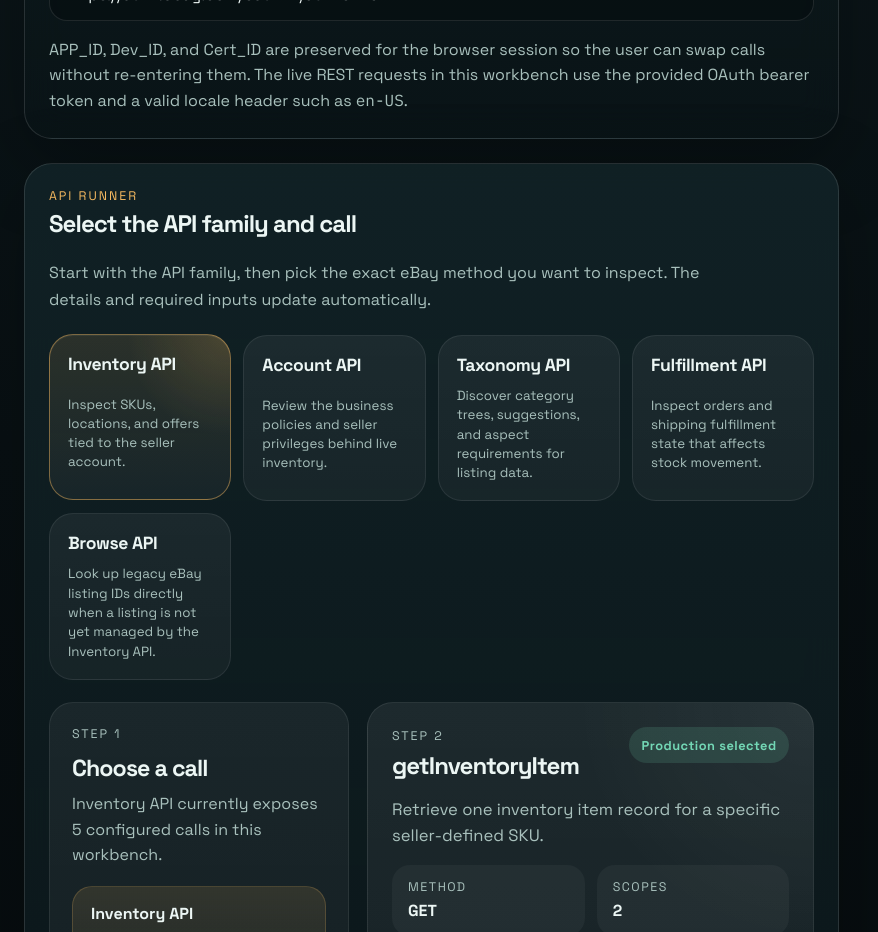
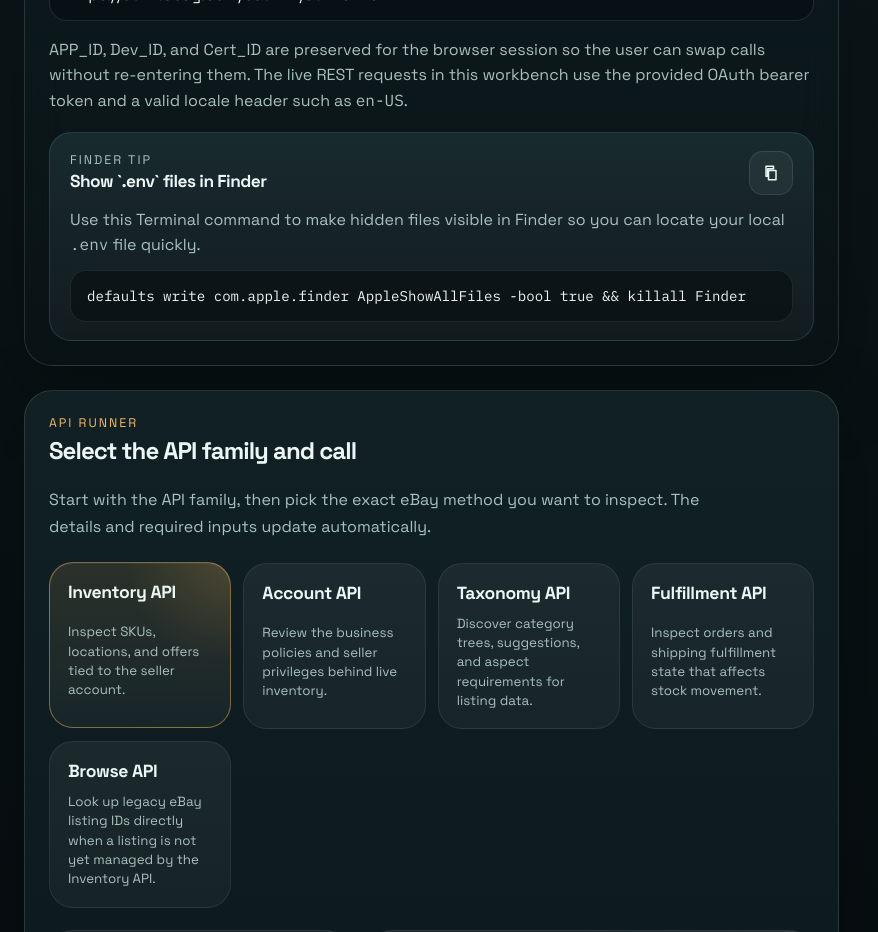
Before and after one commit to yhunt75/ebay-api-app, a Next.js app: page / in a window 1280 px wide. Shown: the part 1480-2412 px from the top of the page, without its empty margins (0-878 px from the left). Built offline with nearby package versions, Linux system fonts and the light colour scheme.

Commit message:
Add Finder env utility

```diff
--- a/app/globals.css
+++ b/app/globals.css
@@ -751,6 +751,81 @@
   margin-top: 16px;
 }
 
+.utility-card {
+  display: grid;
+  gap: 12px;
+  margin-top: 18px;
+  padding: 18px 20px;
+  border-radius: 22px;
+  border: 1px solid rgba(103, 196, 214, 0.18);
+  background:
+    linear-gradient(180deg, rgba(103, 196, 214, 0.09), rgba(255, 255, 255, 0.02)),
+    rgba(255, 255, 255, 0.02);
+}
+
+.utility-card__header {
+  display: flex;
+  align-items: start;
+  justify-content: space-between;
+  gap: 16px;
+}
+
+.utility-card__header h3,
+.utility-card p {
+  margin: 0;
+}
+
+.utility-card__header h3 {
+  font-size: 1.08rem;
+  letter-spacing: -0.03em;
+}
+
+.utility-card p {
+  color: var(--text-muted);
+  line-height: 1.6;
+}
+
+.command-block {
+  margin: 0;
+  padding: 14px 16px;
+  border-radius: 16px;
+  border: 1px solid rgba(255, 255, 255, 0.08);
+  background: rgba(3, 10, 12, 0.5);
+  color: var(--text);
+  white-space: pre-wrap;
+  overflow-wrap: anywhere;
+  line-height: 1.6;
+  font-size: 0.88rem;
+}
+
+.icon-button {
+  display: inline-flex;
+  align-items: center;
+  justify-content: center;
+  width: 44px;
+  height: 44px;
+  border-radius: 14px;
+  border: 1px solid rgba(255, 255, 255, 0.1);
+  background: rgba(255, 255, 255, 0.05);
+  color: var(--text);
+  cursor: pointer;
+  transition:
+    transform 180ms ease,
+    border-color 180ms ease,
+    background 180ms ease;
+}
+
+.icon-button:hover {
+  transform: translateY(-1px);
+  border-color: rgba(103, 196, 214, 0.35);
+  background: rgba(255, 255, 255, 0.08);
+}
+
+.icon-button svg {
+  width: 20px;
+  height: 20px;
+}
+
 .alert-panel {
   display: grid;
   gap: 12px;
--- a/components/ebay-workbench.tsx
+++ b/components/ebay-workbench.tsx
@@ -19,6 +19,8 @@
 } from "@/lib/ebay-apis";
 
 const SESSION_STORAGE_KEY = "ebay-inventory-workbench:env";
+const FINDER_ENV_COMMAND =
+  "defaults write com.apple.finder AppleShowAllFiles -bool true && killall Finder";
 
 type ResponseState = {
   ok: boolean;
@@ -305,6 +307,15 @@
     });
   }
 
+  async function copyFinderCommand() {
+    await navigator.clipboard.writeText(FINDER_ENV_COMMAND);
+    setNoticeAlert({
+      title: "Copied the Finder command to the clipboard.",
+      detail:
+        "Run it in Terminal to show hidden files in Finder, including .env files in this workspace.",
+    });
+  }
+
   async function handleSubmit(event: FormEvent<HTMLFormElement>) {
     event.preventDefault();
     setIsSubmitting(true);
@@ -574,6 +585,38 @@
               swap calls without re-entering them. The live REST requests in this workbench use
               the provided OAuth bearer token and a valid locale header such as <code>en-US</code>.
             </p>
+
+            <div className="utility-card">
+              <div className="utility-card__header">
+                <div>
+                  <p className="eyebrow">Finder Tip</p>
+                  <h3>Show `.env` files in Finder</h3>
+                </div>
+                <button
+                  type="button"
+                  className="icon-button"
+                  onClick={copyFinderCommand}
+                  aria-label="Copy Finder command"
+                  title="Copy Finder command"
+                >
+                  <svg viewBox="0 0 24 24" aria-hidden="true">
+                    <path
+                      d="M9 9h9v11H9zM6 4h9v3H8v9H6z"
+                      fill="none"
+                      stroke="currentColor"
+                      strokeWidth="1.8"
+                      strokeLinecap="round"
+                      strokeLinejoin="round"
+                    />
+                  </svg>
+                </button>
+              </div>
+              <p>
+                Use this Terminal command to make hidden files visible in Finder so you can locate
+                your local <code>.env</code> file quickly.
+              </p>
+              <pre className="command-block">{FINDER_ENV_COMMAND}</pre>
+            </div>
           </div>
 
           <div className="panel">
```
